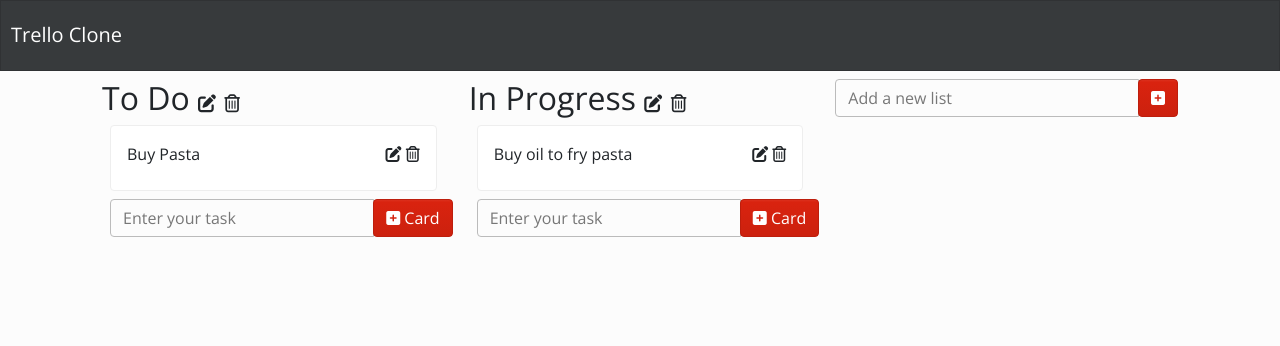
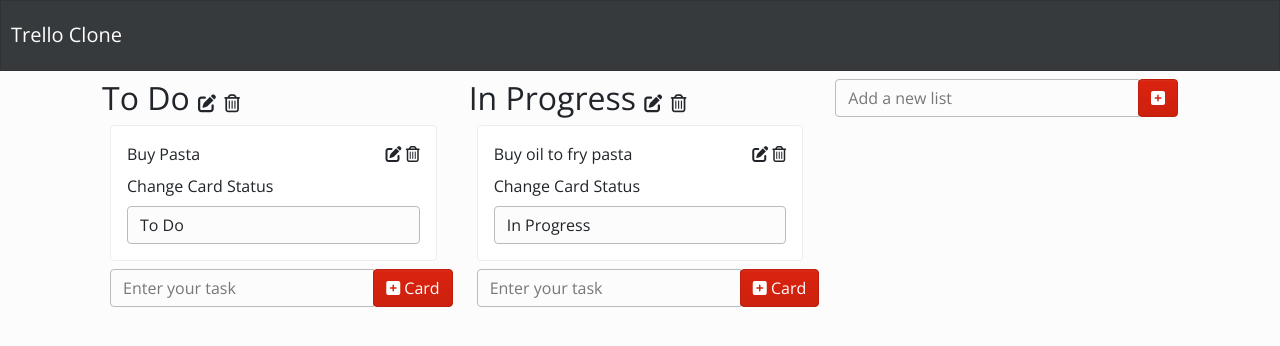
Before and after one commit to ChiragRamachandra/myhammer-trello-clone, a React (Create React App) app: page / in a window 1280 px wide. Shown: the top 346 px of the page. Built offline with nearby package versions, Linux system fonts and the light colour scheme.

Commit message:
Updated moving the cards between lists
Author: Chirag Ramachandra

```diff
--- a/src/App.js
+++ b/src/App.js
@@ -127,6 +127,28 @@ const App = () => {
 		setAllCards(filteredInitialCard)
 	}
 
+	const onMoveCardHandler = (listKey, cardKey, previousListKey) => {
+		//move to new list
+		let newList = allLists[listKey]
+		newList.cards.push(cardKey)
+
+		setAllLists({
+			...allLists,
+			[`${listKey}`]: newList,
+		})
+
+		// remove from current list
+		let prevList = allLists[previousListKey]
+		prevList.cards = prevList.cards.filter((cardNumber) => {
+			return cardNumber !== cardKey
+		})
+
+		setAllLists({
+			...allLists,
+			[`${previousListKey}`]: prevList,
+		})
+	}
+
 	return (
 		<Fragment>
 			<Header />
@@ -141,6 +163,7 @@ const App = () => {
 				onAddCardHandler={onAddCardHandler}
 				onChangeCardHandler={onChangeCardHandler}
 				onDeleteCardHandler={onDeleteCardHandler}
+				onMoveCardHandler={onMoveCardHandler}
 			/>
 		</Fragment>
 	)
--- a/src/components/card/CardComponent.js
+++ b/src/components/card/CardComponent.js
@@ -3,13 +3,27 @@ import {Button, Card, Form, FormControl, InputGroup} from 'react-bootstrap'
 
 const CardComponent = ({
 	allCards,
+	allLists,
 	listsKey,
 	cardKey,
 	onChangeCardHandler,
 	onDeleteCardHandler,
+	onMoveCardHandler,
 }) => {
 	const [show, setShow] = useState(false)
 	const [cardText, setCardText] = useState(allCards[cardKey].text)
+
+	let DropDownSelect = []
+
+	Object.keys(allLists).forEach(function (listKey) {
+		DropDownSelect = [
+			...DropDownSelect,
+			<option key={allLists[listKey].id} value={listKey}>
+				{allLists[listKey].title}
+			</option>,
+		]
+	})
+
 	return (
 		<Fragment>
 			<Card className=' m-2'>
@@ -58,6 +72,21 @@ const CardComponent = ({
 								</InputGroup.Append>
 							</InputGroup>
 						) : null}
+
+						<br />
+
+						<div>
+							<Form.Label>Change Card Status</Form.Label>
+							<Form.Control
+								value={listsKey}
+								onChange={(e) =>
+									onMoveCardHandler(e.target.value, cardKey, listsKey)
+								}
+								as='select'
+							>
+								{DropDownSelect}
+							</Form.Control>
+						</div>
 					</Card.Text>
 				</Card.Body>
 			</Card>
--- a/src/components/verticalLists/ListComponent.js
+++ b/src/components/verticalLists/ListComponent.js
@@ -11,6 +11,7 @@ const ListComponent = ({
 	onAddCardHandler,
 	onChangeCardHandler,
 	onDeleteCardHandler,
+	onMoveCardHandler,
 }) => {
 	const [show, setShow] = useState(false)
 	const [listTitle, setListTitle] = useState(allLists[listsKey].title)
@@ -61,9 +62,11 @@ const ListComponent = ({
 							key={cardKey}
 							listsKey={listsKey}
 							cardKey={cardKey}
+							allLists={allLists}
 							allCards={allCards}
 							onChangeCardHandler={onChangeCardHandler}
 							onDeleteCardHandler={onDeleteCardHandler}
+							onMoveCardHandler={onMoveCardHandler}
 						/>
 					)
 				})}
--- a/src/pages/boardPage/BoardPage.js
+++ b/src/pages/boardPage/BoardPage.js
@@ -18,6 +18,7 @@ const BoardPage = ({
 	onAddCardHandler,
 	onChangeCardHandler,
 	onDeleteCardHandler,
+	onMoveCardHandler,
 }) => {
 	let displayColumn = []
 
@@ -35,6 +36,7 @@ const BoardPage = ({
 				onAddCardHandler={onAddCardHandler}
 				onChangeCardHandler={onChangeCardHandler}
 				onDeleteCardHandler={onDeleteCardHandler}
+				onMoveCardHandler={onMoveCardHandler}
 			/>,
 		]
 	})
```
